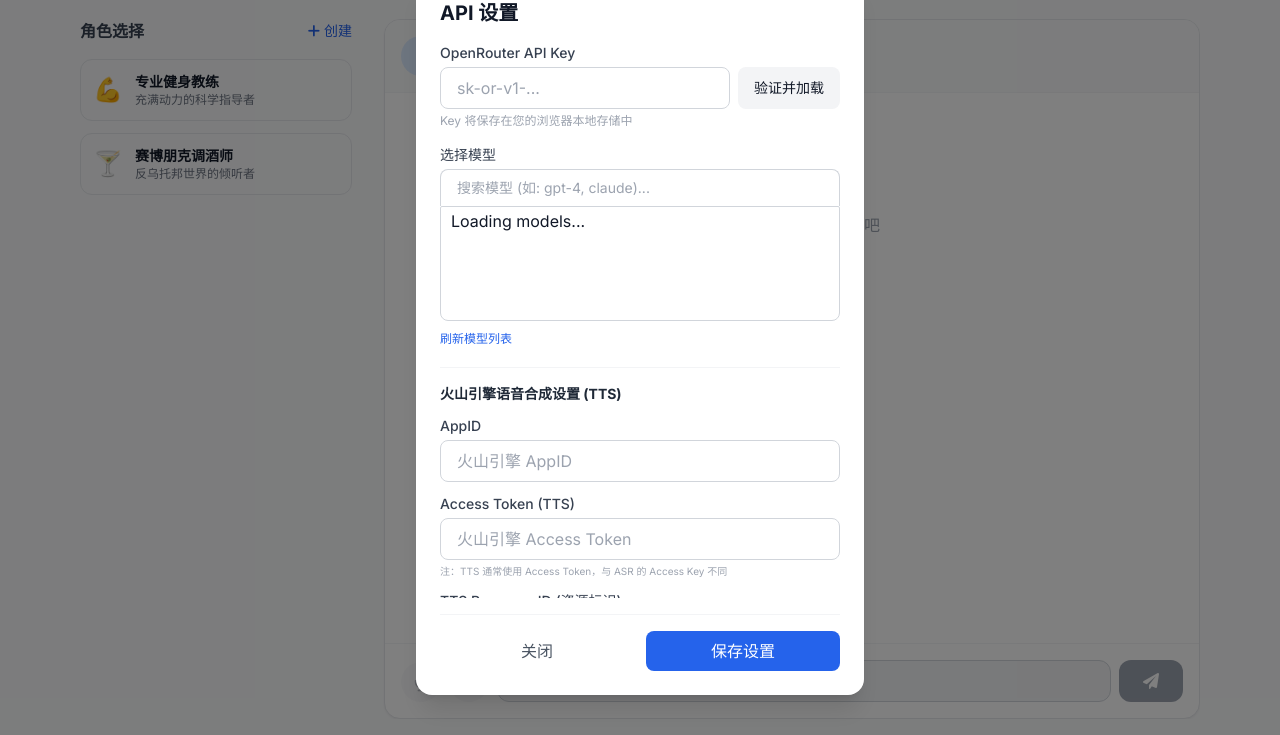
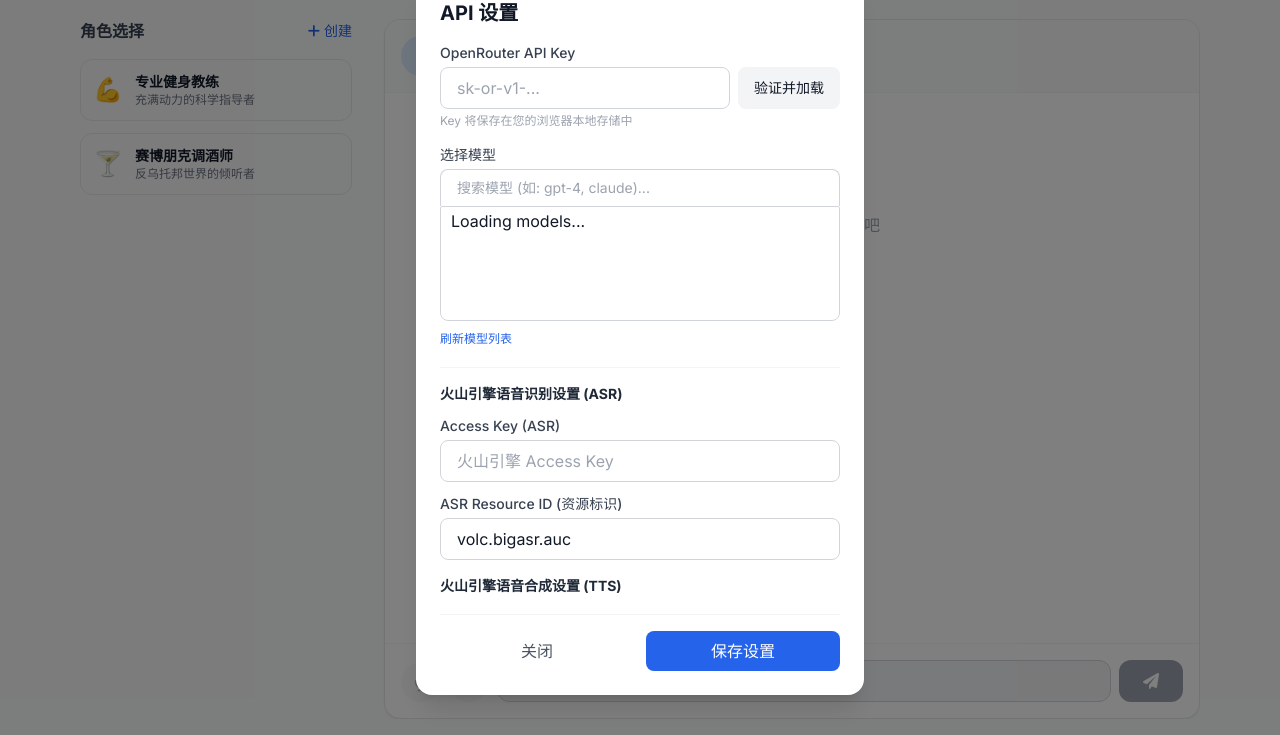
Before and after one commit to lisongnan1982/LanguageAgent, a website: page index.html in a window 1280 px wide. Both pictures are taken after a click on the button 1166 px from the left and 38 px from the top of the page. Shown: the part 65-800 px from the top of the page. Drawn offline with nearby package versions, Linux system fonts and the light colour scheme.

Commit message:
ASR token

```diff
--- a/index.html
+++ b/index.html
@@ -212,7 +212,7 @@
                     <button id="refreshModels" class="text-sm md:text-xs text-blue-600 mt-2 md:mt-1 hover:underline py-1">刷新模型列表</button>
                 </div>
                 <hr class="border-gray-100">
-                <div class="space-y-3 hidden">
+                <div class="space-y-3">
                     <h3 class="text-sm font-bold text-gray-800">火山引擎语音识别设置 (ASR)</h3>
                     <div>
                         <label class="block text-sm font-medium text-gray-700 mb-1">Access Key (ASR)</label>
```
